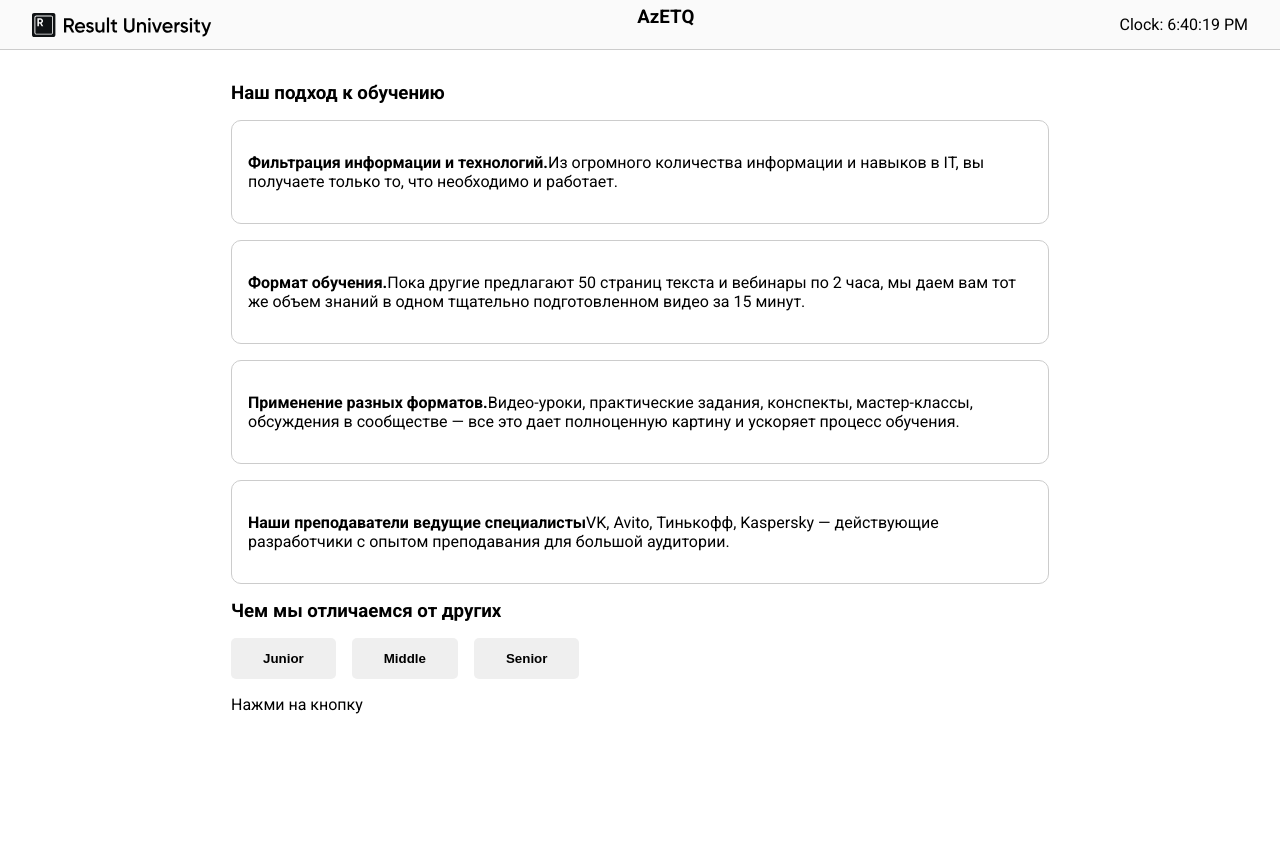
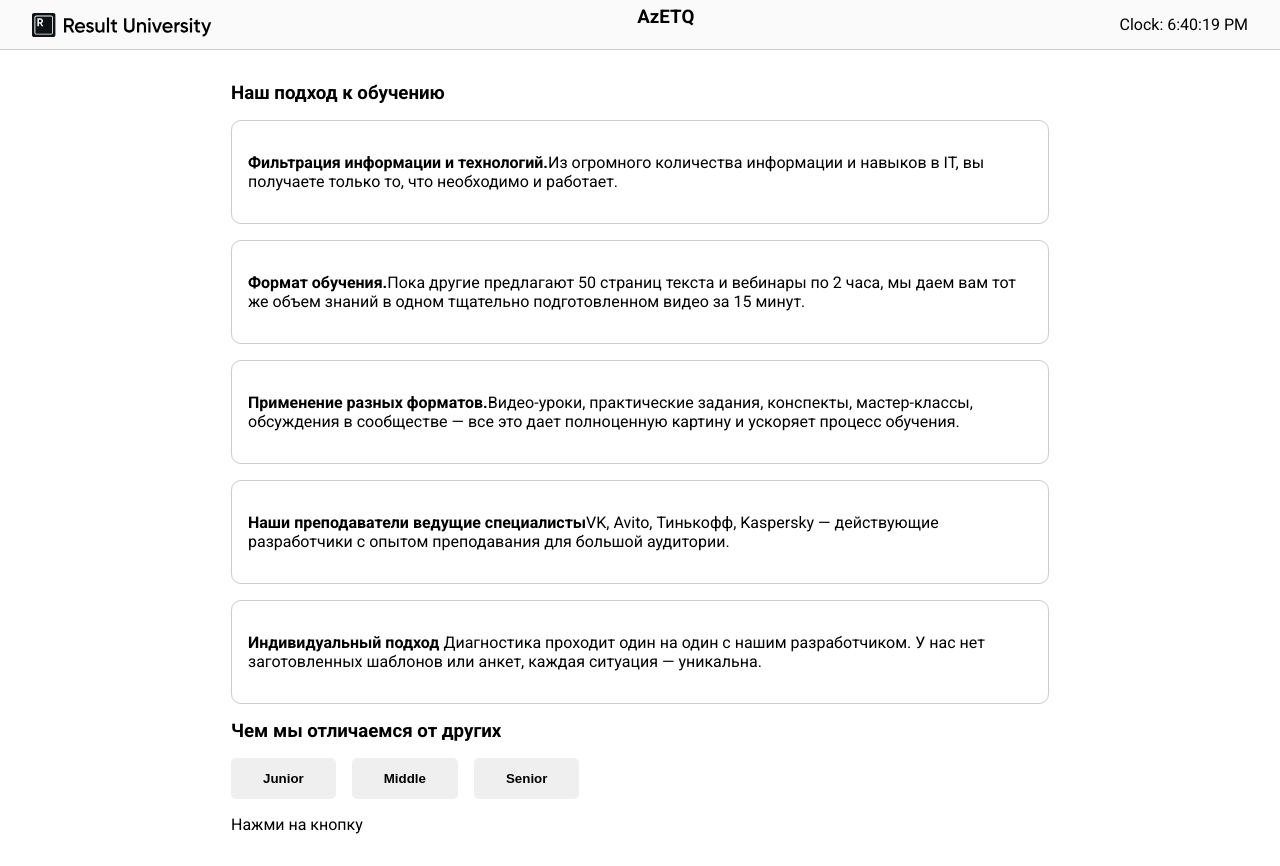
Before and after one commit to Farid-03/VPT, a React (Vite) app: page / in a window 1280 px wide. Before the commit the page ends 800 px from the top, so only its background shows below. Built offline with nearby package versions, Linux system fonts and the light colour scheme.

Commit message:
desctruction react components

```diff
--- a/src/App.jsx
+++ b/src/App.jsx
@@ -1,47 +1,14 @@
 import Header from './components/Header'
-import WayToTeach from './components/WayToTeach'
-import Button from './components/Button/Button'
-import { useState } from 'react'
-import { ways, differences } from './data'
+import TeachingSection from './components/TeachingSection'
+import DifferencesSection from './components/DifferencesSection'
 
 export default function App() {
-	const [contentType, setContentType] = useState(null)
-
-	function handleCLick(type) {
-		setContentType(type)
-	}
-
 	return (
 		<div>
 			<Header />
 			<main>
-				<section>
-					<h3>Наш подход к обучению</h3>
-					<ul>
-						<WayToTeach {...ways[0]} />
-						<WayToTeach {...ways[1]} />
-						<WayToTeach {...ways[2]} />
-						<WayToTeach {...ways[3]} />
-					</ul>
-				</section>
-				<section>
-					<h3>Чем мы отличаемся от других</h3>
-					<Button
-					 	isActive={contentType === 'way'}
-						onClick={() => handleCLick('way')}>Junior
-					</Button>
-					<Button
-					 	isActive={contentType === 'easy'}
-						onClick={() => handleCLick('easy')}>Middle
-					</Button>
-					<Button
-					 	isActive={contentType === 'program'}
-						onClick={() => handleCLick('program')}>Senior
-					</Button>
-
-					{!contentType && <p>Нажми на кнопку</p>}
-					{contentType && <p>{differences[contentType]}</p>}
-				</section>
+				<TeachingSection/>
+				<DifferencesSection/>
 			</main>
 		</div>
 	)
--- /dev/null
+++ b/src/components/DifferencesSection.jsx
@@ -0,0 +1,32 @@
+import Button from "./Button/Button"
+import { useState } from "react"
+import { differences } from "../data"
+
+
+export default function DifferencesSection () {
+    const [contentType, setContentType] = useState(null)
+
+	function handleCLick(type) {
+		setContentType(type)
+	}
+    return (
+        <section>
+					<h3>Чем мы отличаемся от других</h3>
+					<Button
+					 	isActive={contentType === 'way'}
+						onClick={() => handleCLick('way')}>Junior
+					</Button>
+					<Button
+					 	isActive={contentType === 'easy'}
+						onClick={() => handleCLick('easy')}>Middle
+					</Button>
+					<Button
+					 	isActive={contentType === 'program'}
+						onClick={() => handleCLick('program')}>Senior
+					</Button>
+
+					{!contentType && <p>Нажми на кнопку</p>}
+					{contentType && <p>{differences[contentType]}</p>}
+				</section>
+    )
+}
--- /dev/null
+++ b/src/components/TeachingSection.jsx
@@ -0,0 +1,17 @@
+import WayToTeach from "./WayToTeach";
+import { ways } from '../data'
+
+export default function TeachingSection () {
+    return (
+        <section>
+           <h3>Наш подход к обучению</h3>
+                            <ul>
+                                {
+                                    ways.map((way) => (
+                                        <WayToTeach key={way.title} {...way}/>
+                                    ))
+                                }
+                            </ul>
+                        </section>
+    )
+}
--- a/src/data.js
+++ b/src/data.js
@@ -19,6 +19,11 @@ export const ways = [
     description:
       'VK, Avito, Тинькофф, Kaspersky — действующие разработчики с опытом преподавания для большой аудитории.',
   },
+  {
+    title: 'Индивидуальный подход',
+    description:
+      ' Диагностика проходит один на один с нашим разработчиком. У нас нет заготовленных шаблонов или анкет, каждая ситуация — уникальна.'
+  },
 ]
 
 export const differences = {
```
